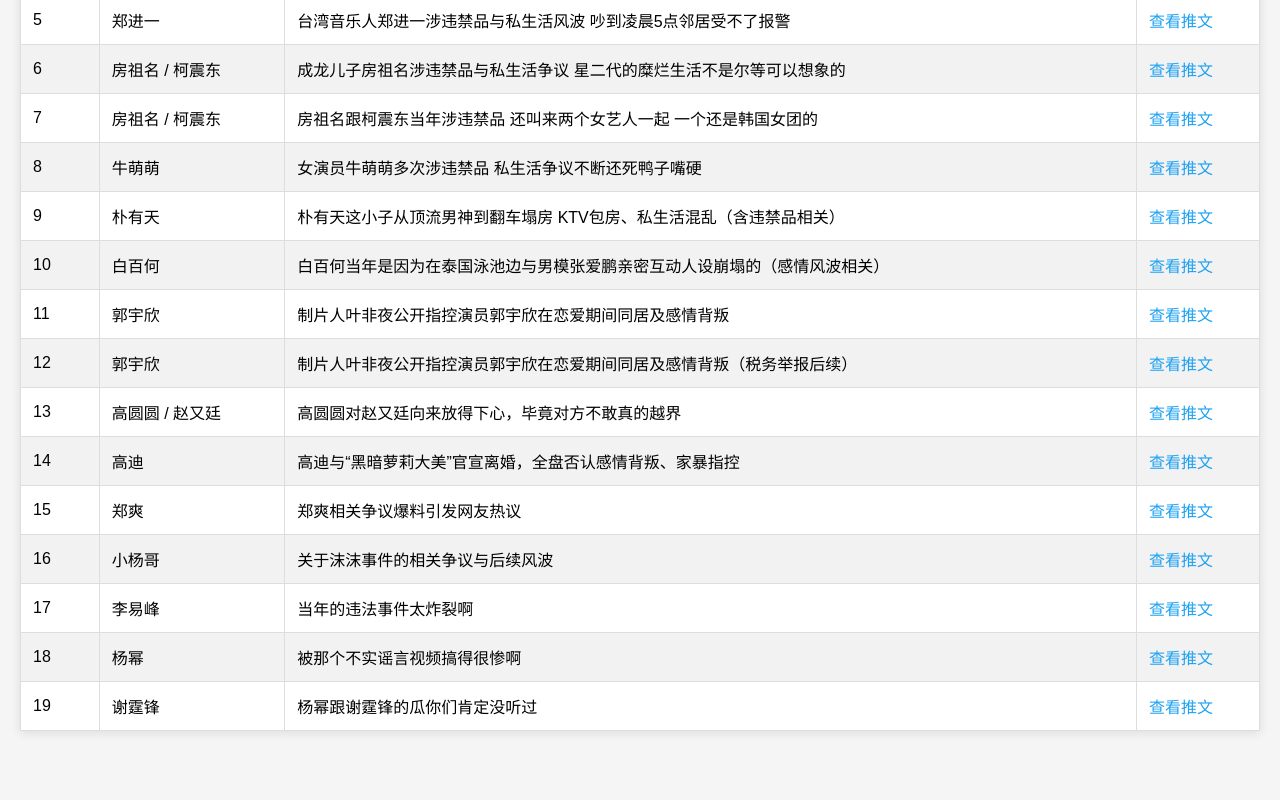
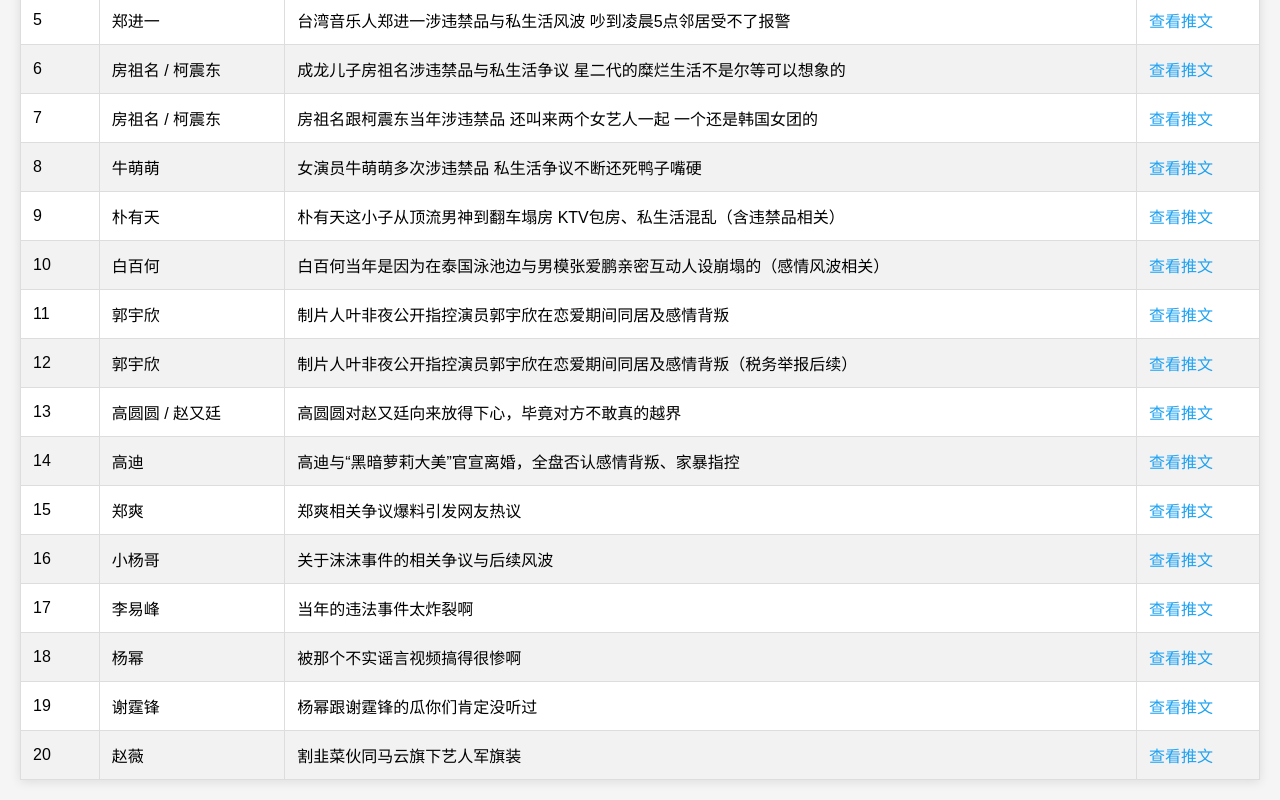
Before and after one commit to andehui/ylq, a plain HTML site: page index.html in a window 1280 px wide. Shown: the part 383-1183 px from the top of the page. Before the commit the page ends 1134 px from the top, so only its background shows below. Drawn offline with Linux system fonts and the light colour scheme.

Commit message:
更新 index.html

```diff
--- a/index.html
+++ b/index.html
@@ -158,6 +158,17 @@
                 <td>杨幂跟谢霆锋的瓜你们肯定没听过</td>
                 <td><a href="https://x.com/btc1860/status/2114006801322742271" target="_blank">查看推文</a></td>
             </tr>
+
+
+
+               <tr>
+                <td>20</td>
+                <td>赵薇</td>
+                <td>割韭菜伙同马云旗下艺人军旗装</td>
+                <td><a href="https://x.com/btc1860/status/2115307412915994646" target="_blank">查看推文</a></td>
+            </tr>
+
+
         </tbody>
     </table>
     <div class="note">
```
